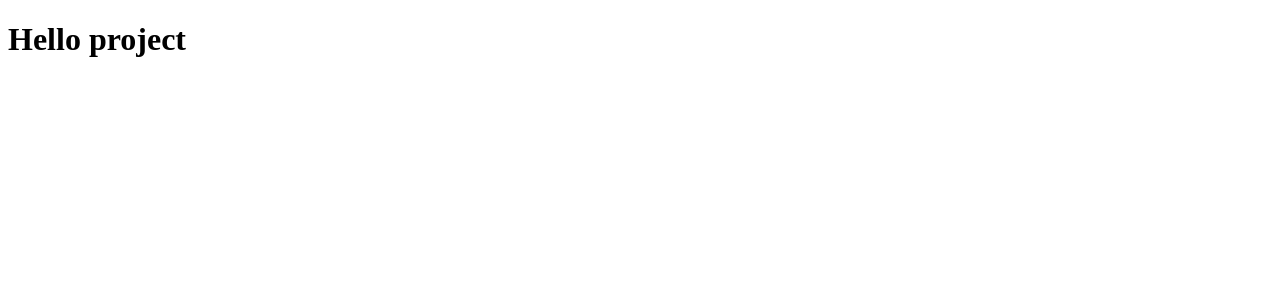
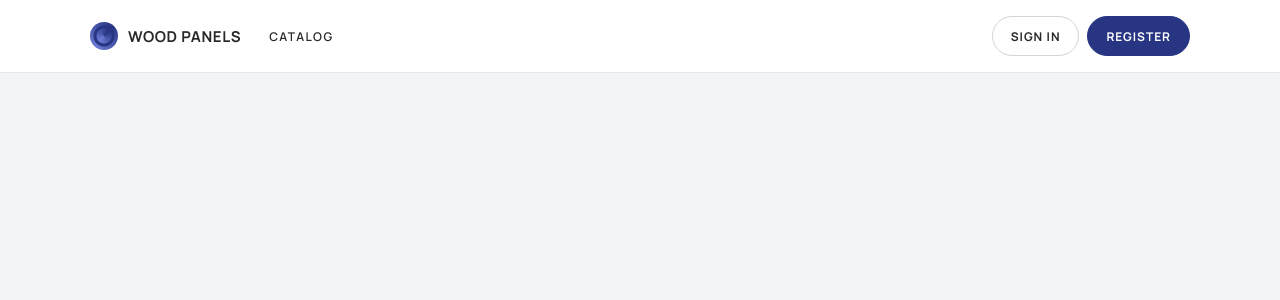
Before and after one commit to petar-kostadinov/wood-panels-catalog, a React (Vite) app: page / in a window 1280 px wide. Shown: the top 300 px of the page. Built offline with nearby package versions, Linux system fonts and the light colour scheme.

Commit message:
Add the site header and main navigation

```diff
--- a/index.html
+++ b/index.html
@@ -4,7 +4,10 @@
     <meta charset="UTF-8" />
     <link rel="icon" type="image/svg+xml" href="/favicon.svg" />
     <meta name="viewport" content="width=device-width, initial-scale=1.0" />
-    <title>wood-panels-catalog</title>
+    <link rel="preconnect" href="https://fonts.googleapis.com" />
+    <link rel="preconnect" href="https://fonts.gstatic.com" crossorigin />
+    <link href="https://fonts.googleapis.com/css2?family=Manrope:wght@400;500;600;700&display=swap" rel="stylesheet" />
+    <title>Wood Panels</title>
   </head>
   <body>
     <div id="root"></div>
--- a/package.json
+++ b/package.json
@@ -11,7 +11,8 @@
   },
   "dependencies": {
     "react": "^19.2.8",
-    "react-dom": "^19.2.8"
+    "react-dom": "^19.2.8",
+    "react-router-dom": "^7.18.4"
   },
   "devDependencies": {
     "@eslint/js": "^10.0.1",
--- a/src/App.jsx
+++ b/src/App.jsx
@@ -1,8 +1,17 @@
+import { Route, Routes } from 'react-router-dom'
+import Header from './components/Header.jsx'
+
 function App() {
-
-
   return (
-   <h1>Hello project</h1>
+    <>
+      <Header />
+      <Routes>
+        <Route path="/" element={null} />
+        <Route path="/catalog" element={null} />
+        <Route path="/login" element={null} />
+        <Route path="/register" element={null} />
+      </Routes>
+    </>
   )
 }
 
--- /dev/null
+++ b/src/components/Header.css
@@ -0,0 +1,87 @@
+.site-header {
+  background: #ffffff;
+  border-bottom: 1px solid var(--line);
+}
+
+.header-inner {
+  width: min(1100px, calc(100% - 48px));
+  margin: 0 auto;
+  display: flex;
+  flex-wrap: wrap;
+  align-items: center;
+  gap: 12px 28px;
+  min-height: 72px;
+}
+
+.brand {
+  display: flex;
+  align-items: center;
+  gap: 10px;
+  color: var(--ink);
+  font-size: 15px;
+  font-weight: 700;
+  letter-spacing: 0.04em;
+  text-transform: uppercase;
+}
+
+.mark {
+  width: 28px;
+  height: 28px;
+  border-radius: 50%;
+  background:
+    radial-gradient(circle at 50% 50%, transparent 0 7px, #283583 8px 10px, transparent 11px),
+    conic-gradient(from 40deg, #283583, #6d7bd4, #283583);
+}
+
+.nav {
+  display: flex;
+  gap: 22px;
+}
+
+.nav a {
+  color: var(--ink);
+  font-size: 12px;
+  font-weight: 600;
+  letter-spacing: 0.12em;
+  text-transform: uppercase;
+}
+
+.nav a.active {
+  color: var(--stain);
+}
+
+.session {
+  display: flex;
+  align-items: center;
+  gap: 8px;
+  margin-left: auto;
+}
+
+.quiet-btn,
+.solid-btn {
+  display: inline-flex;
+  align-items: center;
+  justify-content: center;
+  min-height: 40px;
+  padding: 0 18px;
+  border-radius: 999px;
+  border: 1px solid #d5d5d5;
+  background: #ffffff;
+  color: var(--ink);
+  font-size: 12px;
+  font-weight: 700;
+  letter-spacing: 0.08em;
+  text-transform: uppercase;
+}
+
+.solid-btn {
+  background: var(--stain);
+  border-color: var(--stain);
+  color: #ffffff;
+}
+
+@media (max-width: 640px) {
+  .session {
+    margin-left: 0;
+  }
+}
--- /dev/null
+++ b/src/components/Header.jsx
@@ -0,0 +1,24 @@
+import { NavLink } from 'react-router-dom'
+import './Header.css'
+
+function Header() {
+  return (
+    <header className="site-header">
+      <div className="header-inner">
+        <NavLink to="/" className="brand" end>
+          <span className="mark" aria-hidden="true" />
+          Wood Panels
+        </NavLink>
+        <nav className="nav" aria-label="Main">
+          <NavLink to="/catalog">Catalog</NavLink>
+        </nav>
+        <div className="session">
+          <NavLink to="/login" className="quiet-btn">Sign in</NavLink>
+          <NavLink to="/register" className="solid-btn">Register</NavLink>
+        </div>
+      </div>
+    </header>
+  )
+}
+
+export default Header
--- /dev/null
+++ b/src/index.css
@@ -0,0 +1,21 @@
+:root {
+  --ink: #292929;
+  --line: #e6e6e6;
+  --stain: #283583;
+  --page: #f3f4f6;
+}
+
+* {
+  box-sizing: border-box;
+}
+
+body {
+  margin: 0;
+  background: var(--page);
+  color: var(--ink);
+  font-family: Manrope, "Segoe UI", sans-serif;
+}
+
+a {
+  text-decoration: none;
+}
--- a/src/main.jsx
+++ b/src/main.jsx
@@ -1,8 +1,10 @@
 import { createRoot } from 'react-dom/client'
+import { BrowserRouter } from 'react-router-dom'
 import App from './App.jsx'
+import './index.css'
 
 createRoot(document.getElementById('root')).render(
-
+  <BrowserRouter>
     <App />
-
+  </BrowserRouter>,
 )
```
Also changed, not shown: 1 other file (tests, documents, lock files or other folders).
